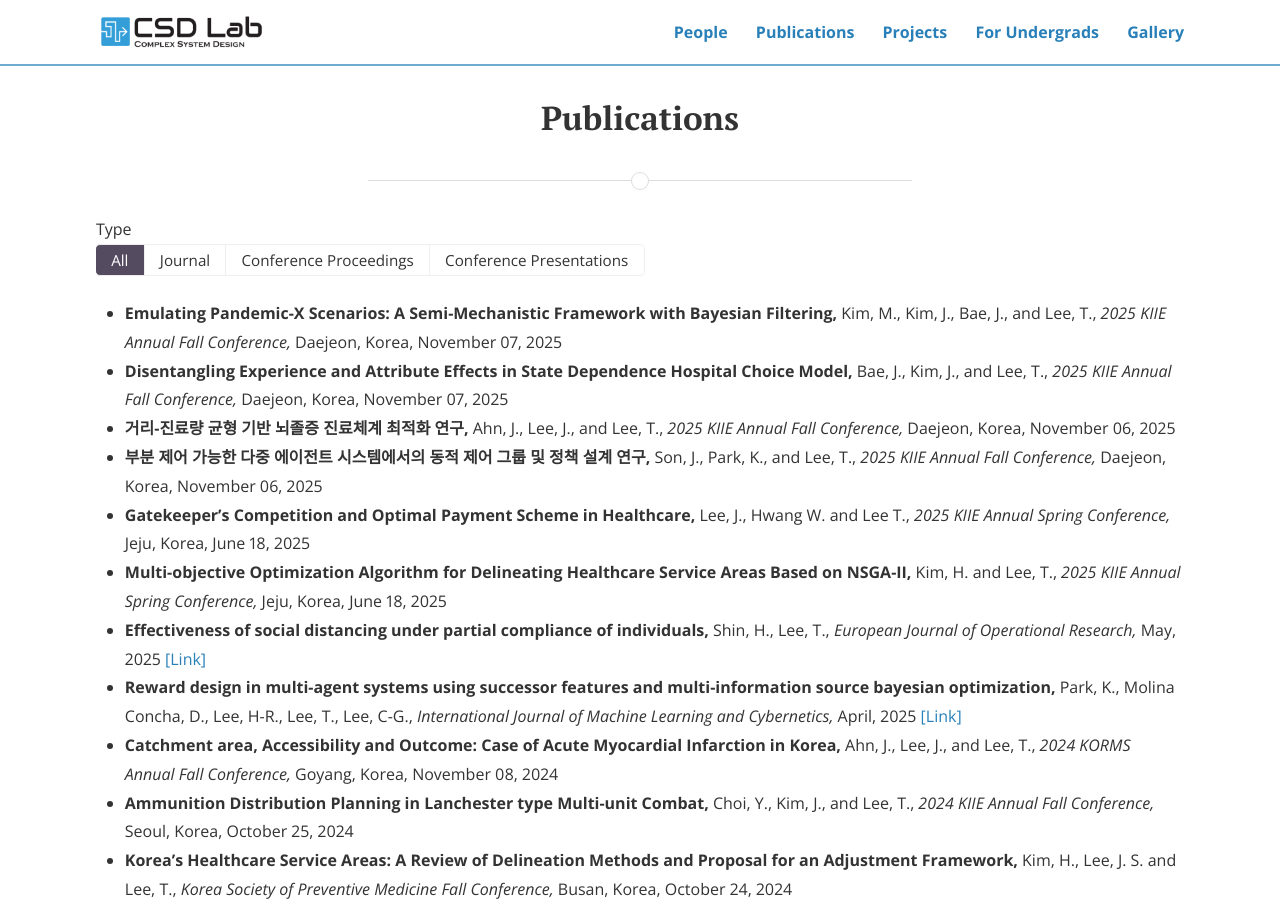
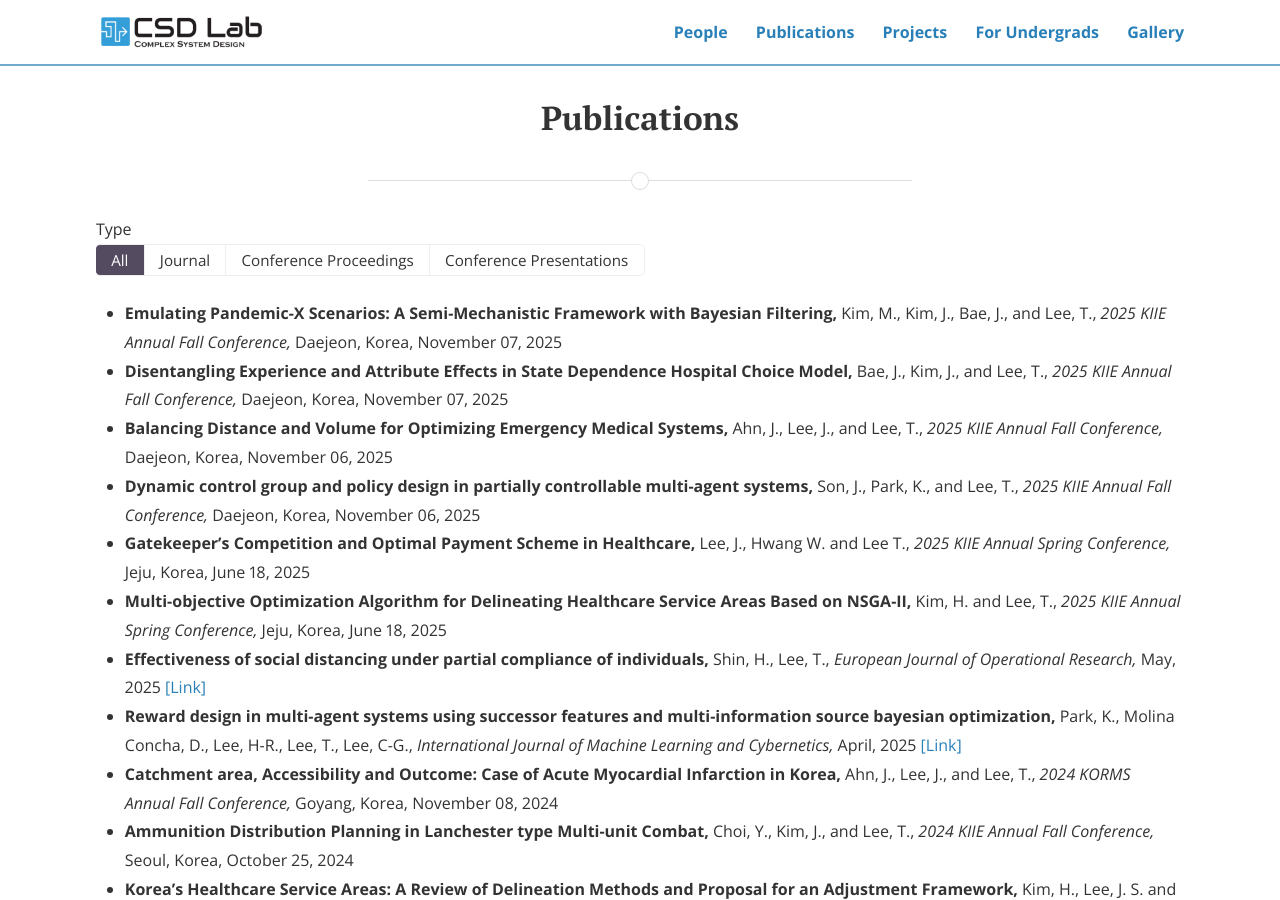
Before and after one commit to CSDlab-KAIST/csdlab-kaist.github.io, a Jekyll site: the page built from publications.html, in a window 1280 px wide and 900 px high. Built offline with Jekyll 4.4.1, drawn with Linux system fonts in a browser that asks for light colours; nearby versions of some CDN libraries.

Commit message:
Update publications.yml

```diff
--- a/_data/publications.yml
+++ b/_data/publications.yml
@@ -2592,7 +2592,7 @@ papers:
     link: "https://doi.org/10.1016/j.ejor.2024.11.006"
 
 
-  - title: "부분 제어 가능한 다중 에이전트 시스템에서의 동적 제어 그룹 및 정책 설계 연구"
+  - title: "Dynamic control group and policy design in partially controllable multi-agent systems"
     author: "Son, J., Park, K., and Lee, T."
     venue: "2025 KIIE Annual Fall Conference"
     month: November 06
@@ -2607,7 +2607,7 @@ papers:
     award: ""
     link: ""
 
-  - title: "거리-진료량 균형 기반 뇌졸증 진료체계 최적화 연구"
+  - title: "Balancing Distance and Volume for Optimizing Emergency Medical Systems"
     author: "Ahn, J., Lee, J., and Lee, T."
     venue: "2025 KIIE Annual Fall Conference"
     month: November 06
```
